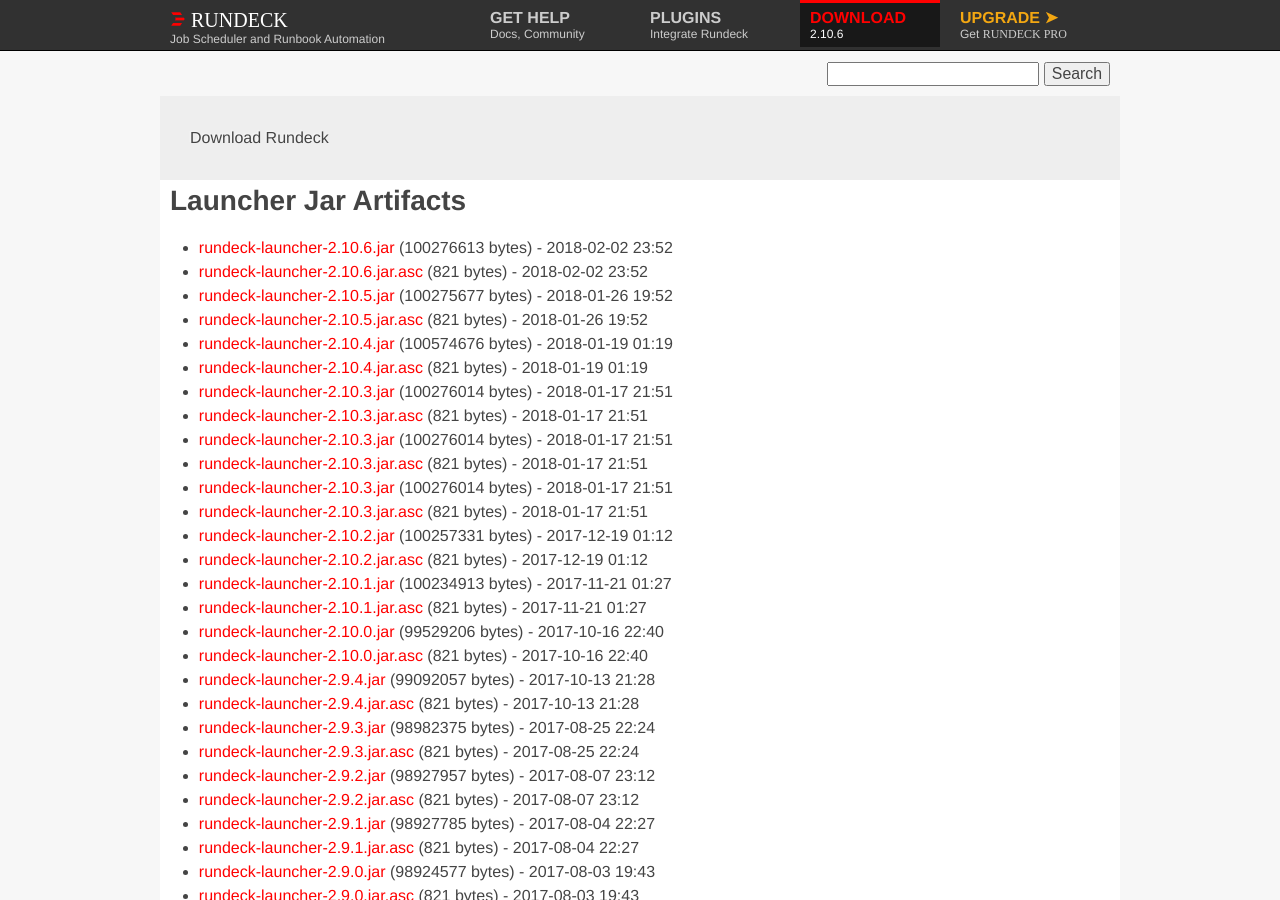
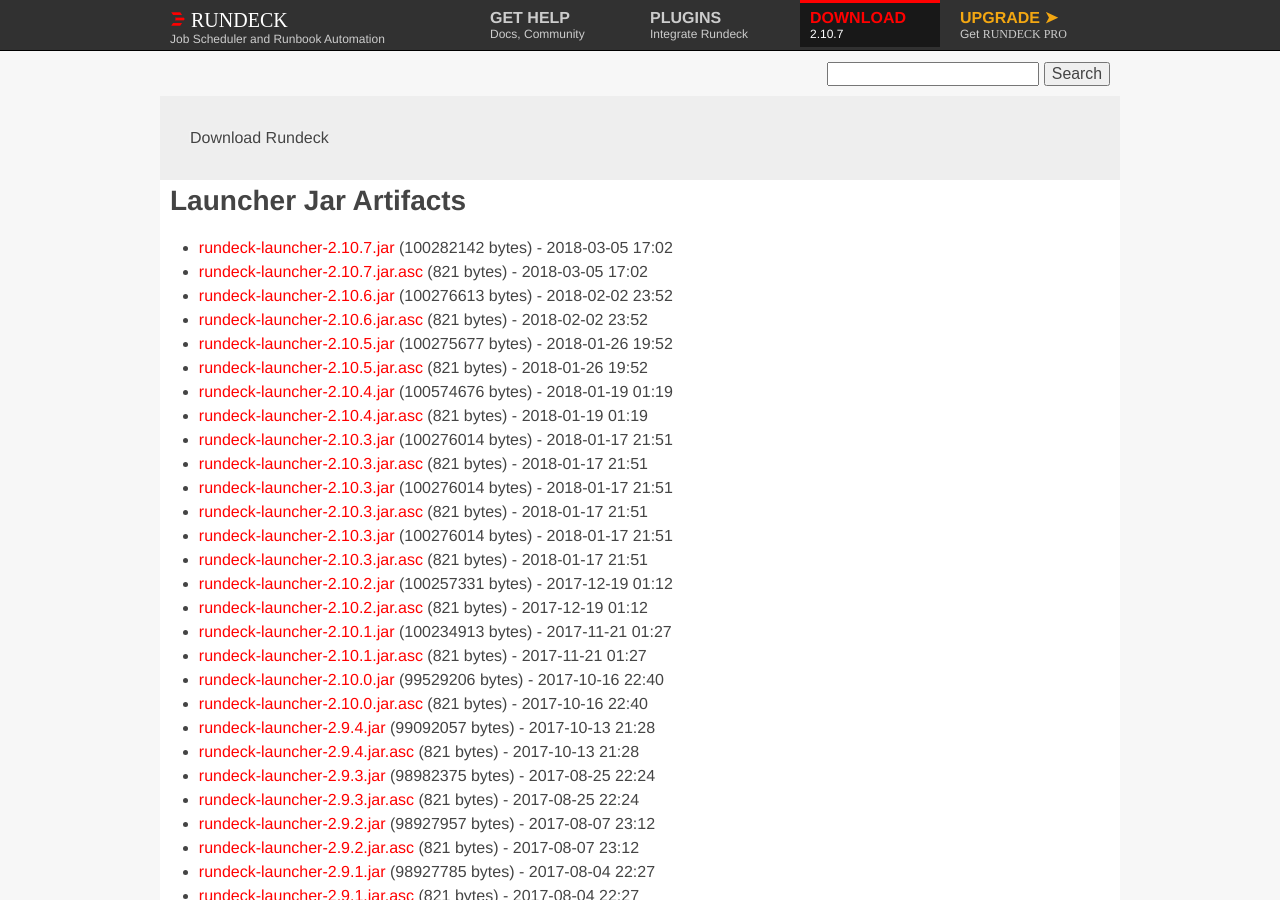
Before and after one commit to rundeck/rundeck-ghpages, a Jekyll site: the page built from download/jar/index.md, in a window 1280 px wide and 900 px high. Built offline with Jekyll 4.4.1, drawn with Linux system fonts in a browser that asks for light colours; nearby versions of some CDN libraries.

Commit message:
Update site to 2.10.7 download links

```diff
--- a/_config.yml
+++ b/_config.yml
@@ -1,18 +1,18 @@
 baseurl: ""
 url: ""
 full_url: "http://www.rundeck.org"
-rd_version: "2.10.6"
-rd_jar_name: "rundeck-launcher-2.10.6.jar"
-rd_jar_sha: "73d2fb95248385c13ed193fd12a0bd55e82dfd06"
-rd_jar_url: "http://download.rundeck.org/jar/rundeck-launcher-2.10.6.jar"
-rd_jar_size: "100276613"
-rd_deb_name: "rundeck_2.10.6-1-GA_all.deb"
-rd_deb_url: "http://download.rundeck.org/deb/rundeck_2.10.6-1-GA_all.deb"
-rd_deb_sha: "e2a0fec71a74f98d7f6b82ffa36234a24cc7fce7"
-rd_deb_size: "111326410"
-rd_zipball: "https://github.com/rundeck/rundeck/zipball/v2.10.6"
-rd_tarball: "https://github.com/rundeck/rundeck/tarball/v2.10.6"
-rd_releasenotes: "https://github.com/rundeck/rundeck/blob/v2.10.6/RELEASE.md"
+rd_version: "2.10.7"
+rd_jar_name: "rundeck-launcher-2.10.7.jar"
+rd_jar_sha: "5bc0ab83929df79e2a2e9983b1bf5545d133d6cf"
+rd_jar_url: "http://download.rundeck.org/jar/rundeck-launcher-2.10.7.jar"
+rd_jar_size: "100282142"
+rd_deb_name: "rundeck_2.10.7-1-GA_all.deb"
+rd_deb_url: "http://download.rundeck.org/deb/rundeck_2.10.7-1-GA_all.deb"
+rd_deb_sha: "baf0d7c1f72bdb0533b2b3fb2e7349e8949b5892"
+rd_deb_size: "111323546"
+rd_zipball: "https://github.com/rundeck/rundeck/zipball/v2.10.7"
+rd_tarball: "https://github.com/rundeck/rundeck/tarball/v2.10.7"
+rd_releasenotes: "https://github.com/rundeck/rundeck/blob/v2.10.7/RELEASE.md"
 markdown: kramdown
 gems:
   - jekyll-seo-tag
--- a/download/jar/index.md
+++ b/download/jar/index.md
@@ -3,6 +3,8 @@
 layout: download
 download_type: Launcher Jar
 ---
+* [rundeck-launcher-2.10.7.jar](http://download.rundeck.org/jar/rundeck-launcher-2.10.7.jar) (100282142 bytes) - 2018-03-05 17:02
+* [rundeck-launcher-2.10.7.jar.asc](http://download.rundeck.org/jar/rundeck-launcher-2.10.7.jar.asc) (821 bytes) - 2018-03-05 17:02
 * [rundeck-launcher-2.10.6.jar](http://download.rundeck.org/jar/rundeck-launcher-2.10.6.jar) (100276613 bytes) - 2018-02-02 23:52
 * [rundeck-launcher-2.10.6.jar.asc](http://download.rundeck.org/jar/rundeck-launcher-2.10.6.jar.asc) (821 bytes) - 2018-02-02 23:52
 * [rundeck-launcher-2.10.5.jar](http://download.rundeck.org/jar/rundeck-launcher-2.10.5.jar) (100275677 bytes) - 2018-01-26 19:52
```
Also changed, not shown: download/deb/index.md (+1 -0 lines), download/rpm/index.md (+2 -0 lines), download/war/index.md (+2 -0 lines), news/_posts/2018-03-05-rundeck-2.10.7.md (added, +63 -0 lines).
